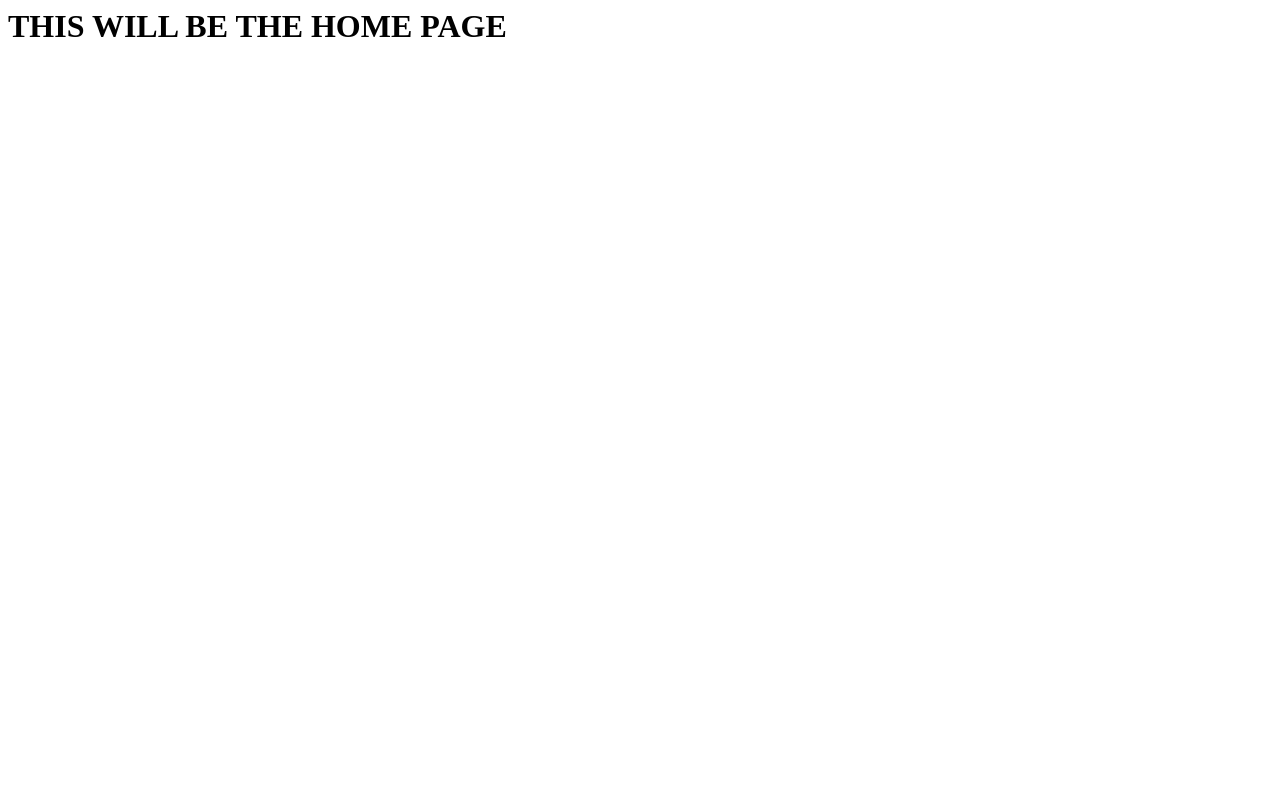
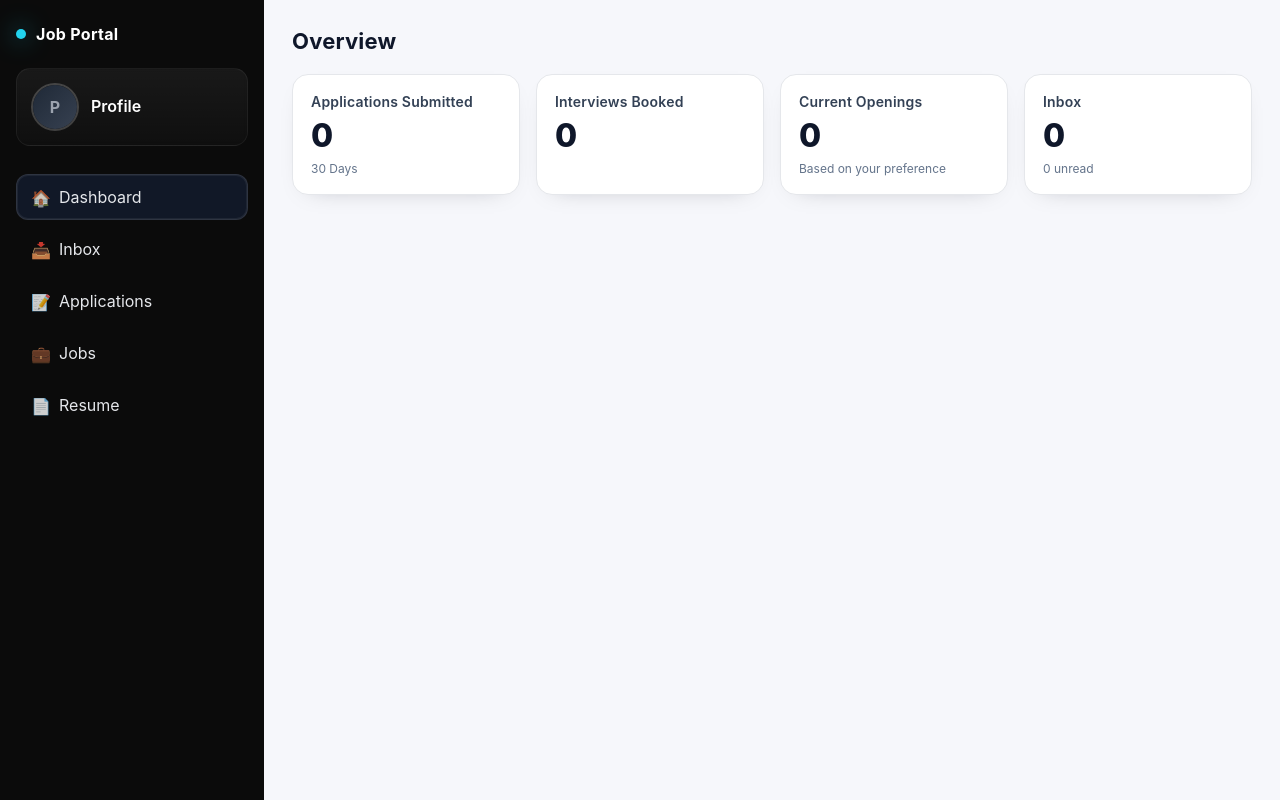
Before and after one commit to CMPUT401HackathonTeam/ApplicationManagementApp, a Django app: page /home/ in a window 1280 px wide. Run offline with Django 5.2, Linux system fonts and the light colour scheme.

Commit message:
edit homepage

```diff
--- /dev/null
+++ b/myApplicationManager/static/homepage.css
@@ -0,0 +1,97 @@
+*, *::before, *::after { box-sizing: border-box; }
+html, body { height: 100%; }
+body {
+  margin: 0;
+  font-family: -apple-system, BlinkMacSystemFont, "Segoe UI", Roboto, Helvetica, Arial, "Noto Sans", "PingFang SC", "Hiragino Sans GB", "Microsoft YaHei", sans-serif;
+  color: #0f172a;
+  background: #f6f7fb;
+}
+img { display: block; max-width: 100%; }
+a { color: inherit; text-decoration: none; }
+ul { list-style: none; margin: 0; padding: 0; }
+
+.app {
+  display: flex;
+  min-height: 100vh;
+}
+
+.sidebar {
+  width: 264px;
+  background: #0b0b0b;
+  color: #e5e7eb;
+  padding: 24px 16px;
+  display: flex;
+  flex-direction: column;
+  gap: 24px;
+}
+
+.main {
+  flex: 1;
+  padding: 28px;
+  background: #f6f7fb;
+}
+
+.topbar {
+  display: flex;
+  align-items: center;
+  justify-content: space-between;
+  gap: 16px;
+  margin-bottom: 20px;
+}
+.title { font-size: 22px; font-weight: 700; letter-spacing: .2px; }
+
+.brand { display: flex; align-items: center; gap: 10px; color: #fff; font-weight: 700; letter-spacing: .3px; }
+.brand .dot { width: 10px; height: 10px; border-radius: 50%; background: #22d3ee; box-shadow: 0 0 24px rgba(34,211,238,.75); }
+
+.profile {
+  display: flex;
+  align-items: center;
+  gap: 12px;
+  padding: 14px;
+  background: linear-gradient(180deg, rgba(255,255,255,.06), rgba(255,255,255,.02));
+  border: 1px solid rgba(255,255,255,.06);
+  border-radius: 14px;
+  backdrop-filter: blur(2px);
+}
+.avatar { width: 48px; height: 48px; border-radius: 50%; overflow: hidden; border: 2px solid rgba(255,255,255,.2); }
+.avatar .placeholder { width: 100%; height: 100%; background: linear-gradient(135deg, #1f2937, #374151); display: grid; place-items: center; color: #9ca3af; font-weight: 700; }
+.profile .meta { line-height: 1.2; }
+.profile .name { color: #fff; font-weight: 600; }
+
+.nav { margin-top: 4px; display: grid; gap: 6px; }
+.nav a {
+  display: flex; align-items: center; gap: 10px; padding: 12px 14px; border-radius: 12px; color: #e5e7eb;
+  border: 1px solid transparent; transition: all .18s ease;
+}
+.nav a:hover { background: rgba(255,255,255,.06); border-color: rgba(255,255,255,.08); }
+.nav a.active { background: #111827; border-color: rgba(255,255,255,.12); box-shadow: inset 0 0 0 1px rgba(255,255,255,.06); }
+.nav .icon { width: 18px; height: 18px; display: grid; place-items: center; opacity: .8; }
+
+.stats-grid {
+  display: grid;
+  grid-template-columns: repeat(4, minmax(0, 1fr));
+  gap: 16px;
+}
+
+.card {
+  background: #ffffff;
+  border: 1px solid #e5e7eb;
+  border-radius: 16px;
+  padding: 18px;
+  box-shadow: 0 8px 24px -18px rgba(2,6,23,.35);
+  display: flex; flex-direction: column; gap: 8px;
+  min-height: 120px;
+}
+.card h3 { margin: 0; font-size: 14px; font-weight: 600; color: #334155; letter-spacing: .2px; }
+.kpi { font-size: 32px; font-weight: 800; line-height: 1.1; color: #0f172a; }
+.muted { font-size: 12px; color: #64748b; }
+
+:focus-visible { outline: 2px solid #22d3ee; outline-offset: 2px; border-radius: 8px; }
+
+@media (max-width: 1200px) {
+  .stats-grid { grid-template-columns: repeat(2, minmax(0, 1fr)); }
+}
+@media (max-width: 640px) {
+  .sidebar { width: 220px; }
+  .stats-grid { grid-template-columns: 1fr; }
+}
--- a/myApplicationManager/templates/homePage.html
+++ b/myApplicationManager/templates/homePage.html
@@ -1 +1,75 @@
-<h1>THIS WILL BE THE HOME PAGE</h1>
+{% load static %}
+<!DOCTYPE html>
+    <html lang="en-US">
+        <head>
+            <meta charset="UTF-8" />
+            <meta name="viewport" content="width=device-width, initial-scale=1.0" />
+            <title>Job Dashboard</title>
+            <link rel="stylesheet" href="{% static 'homepage.css' %}">
+        </head>
+        <body>
+        <div class="app">
+
+        <aside class="sidebar">
+        <div class="brand"><span class="dot" aria-hidden="true"></span> Job Portal</div>
+
+        <div class="profile">
+        <div class="avatar" aria-hidden="true">
+        <div class="placeholder">P</div>
+        </div>
+        <div class="meta">
+        <div class="name">Profile</div>
+        </div>
+        </div>
+
+
+        <nav class="nav" aria-label="Primary">
+        <a href="#" class="active"><span class="icon">🏠</span><span>Dashboard</span></a>
+        <a href="#"><span class="icon">📥</span><span>Inbox</span></a>
+        <a href="#"><span class="icon">📝</span><span>Applications</span></a>
+        <a href="#"><span class="icon">💼</span><span>Jobs</span></a>
+        <a href="#"><span class="icon">📄</span><span>Resume</span></a>
+        </nav>
+
+
+        <div style="margin-top:auto; font-size:12px; color:#9ca3af; opacity:.9;">
+        </div>
+        </aside>
+
+        <main class="main">
+        <div class="topbar">
+        <div class="title">Overview</div>
+        </div>
+
+
+        <section class="stats-grid" aria-label="Stats">
+        <article class="card" tabindex="0">
+        <h3>Applications Submitted</h3>
+        <div class="kpi">0</div>
+        <div class="muted">30 Days</div>
+        </article>
+
+
+        <article class="card" tabindex="0">
+        <h3>Interviews Booked</h3>
+        <div class="kpi">0</div>
+        </article>
+
+
+        <article class="card" tabindex="0">
+        <h3>Current Openings</h3>
+        <div class="kpi">0</div>
+        <div class="muted">Based on your preference</div>
+        </article>
+
+
+        <article class="card" tabindex="0">
+        <h3>Inbox</h3>
+        <div class="kpi">0</div>
+        <div class="muted">0 unread</div>
+        </article>
+        </section>
+        </main>
+        </div>
+    </body>
+</html>
```
